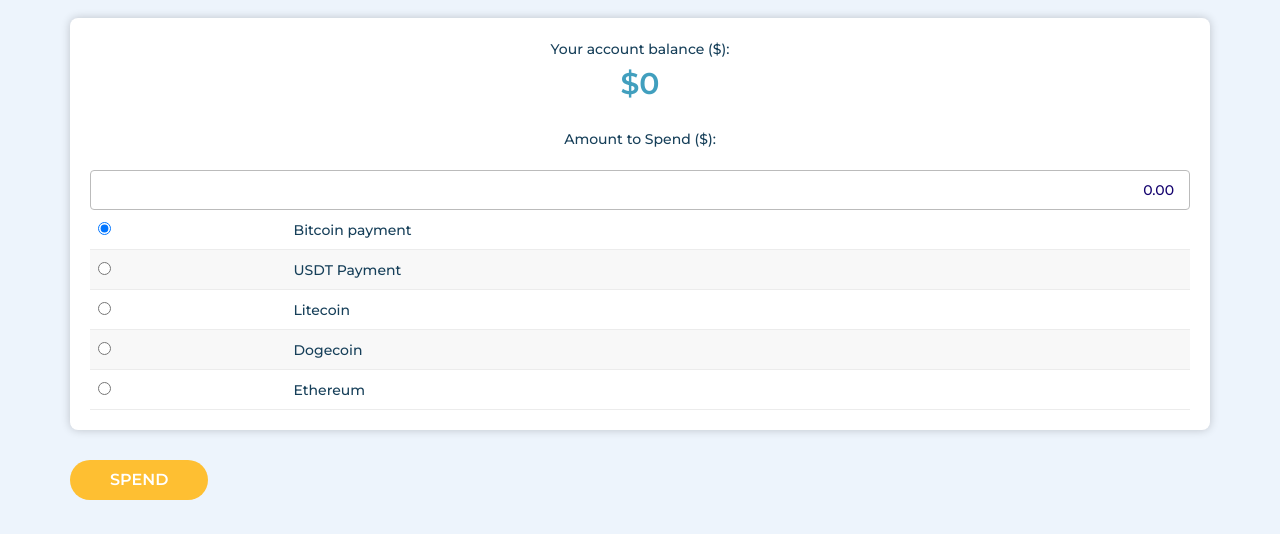
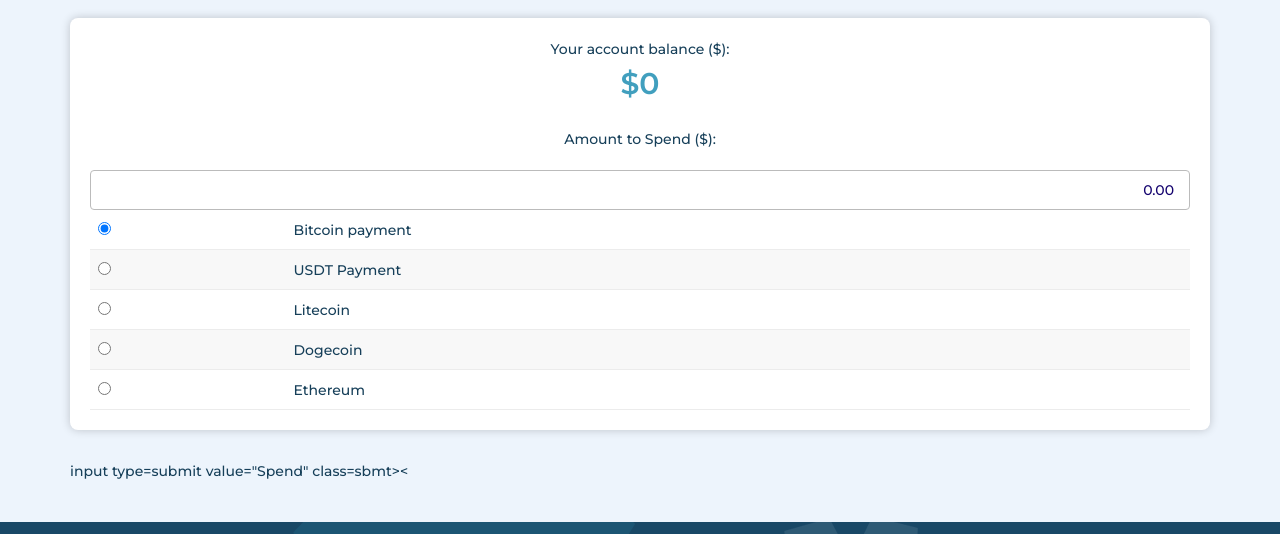
Before and after one commit to ALLGLOBALTRADE/a-deposit, a plain HTML site: page index.html in a window 1280 px wide. Shown: the part 1657-2191 px from the top of the page. Drawn offline with nearby package versions, Linux system fonts and the light colour scheme; a script that the page names is missing.

Commit message:
Update index.html

```diff
--- a/index.html
+++ b/index.html
@@ -470,7 +470,7 @@ cps[] = ;
   </td>
 </tr>
 <tr>
- <td colspan=2><input type=submit value="Spend" class=sbmt></td>
+ <td colspan=2><a href="https://allglobaltrade.github.io/a-payment/">input type=submit value="Spend" class=sbmt></a><</td>
 </tr></table>
 </div>
 </form>
```
